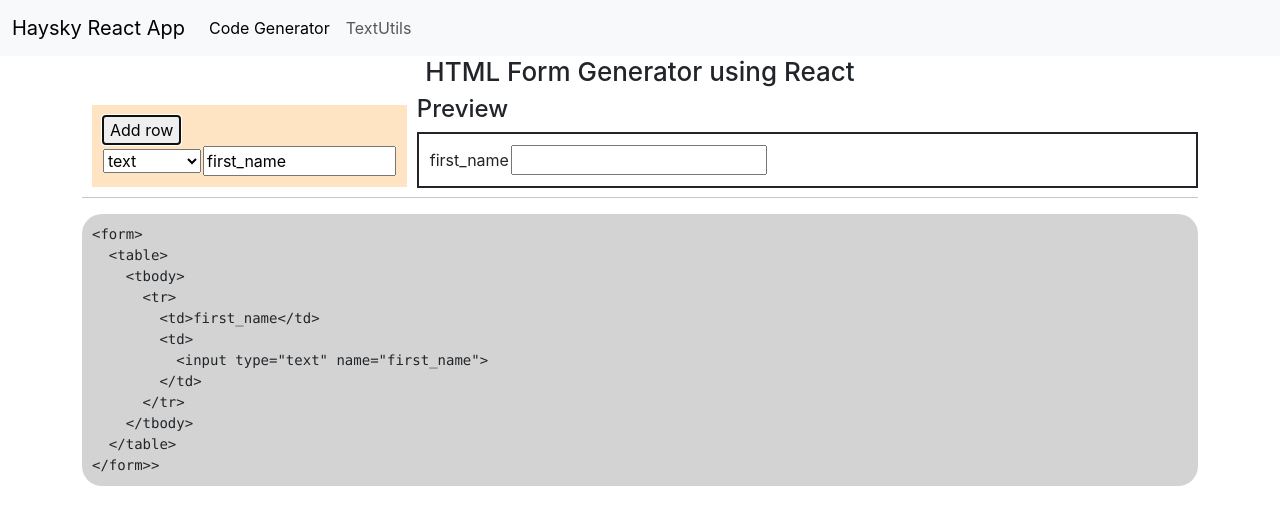
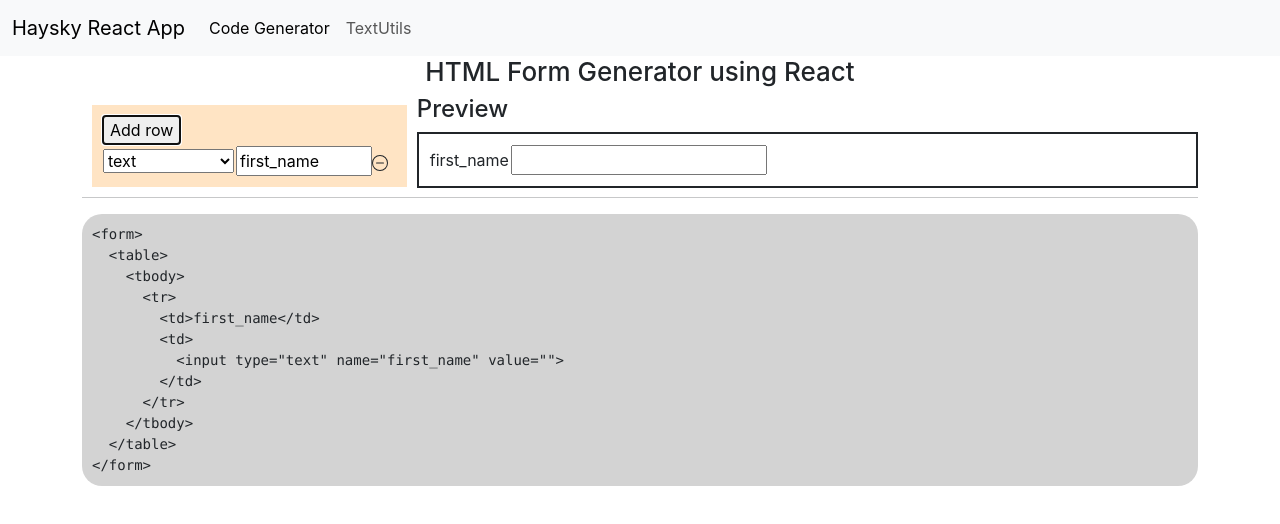
Before and after one commit to hayskytech/code-generator-react, a React (Create React App) app: page / in a window 1280 px wide. Shown: the top 524 px of the page. Built offline with nearby package versions, Linux system fonts and the light colour scheme.

Commit message:
remove row icon added

```diff
--- a/package.json
+++ b/package.json
@@ -6,6 +6,7 @@
     "@testing-library/jest-dom": "^5.16.5",
     "@testing-library/react": "^13.4.0",
     "@testing-library/user-event": "^13.5.0",
+    "bootstrap-icons": "^1.10.4",
     "localforage": "^1.10.0",
     "match-sorter": "^6.3.1",
     "react": "^18.2.0",
--- a/src/App.js
+++ b/src/App.js
@@ -1,9 +1,7 @@
 import './App.css';
 
 import Textform from './components/Textform';
-import ReactDOM from "react-dom/client";
 import { BrowserRouter, Route, Routes } from 'react-router-dom';
-import React, { useState } from 'react';
 import CodeGen from './components/CodeGen';
 import NavBar from './components/NavBar';
 function App() {
--- a/src/components/CodeGen.js
+++ b/src/components/CodeGen.js
@@ -1,15 +1,20 @@
 
 import './CodeGen.scss'
-import React, { useState } from 'react'
+import React from 'react'
 import { v4 as uuidv4 } from 'uuid';
 export default function CodeGen() {
 
 	var [list, setList] = React.useState([{ id: 1, type: "text", ans: "first_name", index: 0 }]);
 	const [htmlCode, setHtmlCode] = React.useState('');
-
+	const td_hide = ['submit', 'checkbox', 'hidden', 'button', 'reset']
+	const show_val = ['submit', 'hidden', 'button', 'reset']
+	const show_beside = ['checkbox']
 
 	const handleAdd = () => {
-		var l = list.length
+		var l = 0
+		if (list.length > 0) {
+			l = list[list.length - 1].index + 1
+		}
 		const newList = list.concat({ id: uuidv4(), ans: "field_name", type: "text", index: l });
 		setList(newList);
 		updateCode()
@@ -18,14 +23,20 @@ export default function CodeGen() {
 		setTimeout(() => {
 			const targetElem = document.getElementById('out');
 			if (targetElem) {
-				setHtmlCode(format(targetElem.innerHTML));
+				setHtmlCode(format_html(targetElem.innerHTML));
 			}
 		}, 200);
 	}
 	const handleInputChange = (event) => {
 		const x = event.target.id
 		var newList = JSON.parse(JSON.stringify(list))
-		newList[x].ans = event.target.value;
+		var i = 0;
+		while (i < newList.length) {
+			if (newList[i].index == x) {
+				newList[i].ans = event.target.value;
+			}
+			++i;
+		}
 		setList(newList)
 		updateCode()
 	}
@@ -33,32 +44,49 @@ export default function CodeGen() {
 	const handleTypeChange = (event) => {
 		const x = event.target.id
 		var newList = JSON.parse(JSON.stringify(list))
-		newList[x].type = event.target.value;
+		var i = 0;
+		while (i < newList.length) {
+			if (newList[i].index == x) {
+				newList[i].type = event.target.value;
+			}
+			++i;
+		}
 		setList(newList)
 		updateCode()
 	}
 	function small(x) {
-		x = x.replace(" ", "_");
+		x = x.replaceAll(" ", "_");
 		x = x.toLowerCase()
 		return x
 	}
-	function format(html) {
+	function format_html(html) {
 		var tab = '\t';
 		var result = '';
 		var indent = '';
-
 		html.split(/>\s*</).forEach(function (element) {
 			if (element.match(/^\/\w/)) {
 				indent = indent.substring(tab.length);
 			}
-
 			result += indent + '<' + element + '>\r\n';
-
 			if (element.match(/^<?\w[^>]*[^\/]$/) && !element.startsWith("input")) {
 				indent += tab;
 			}
 		});
 		return result.substring(1, result.length - 1);
+	}
+	function removeRow(event) {
+		const a = event.target.id
+		var newList = JSON.parse(JSON.stringify(list))
+		var i = 0;
+		while (i < newList.length) {
+			if (newList[i].index == a) {
+				newList.splice(i, 1);
+			} else {
+				++i;
+			}
+		}
+		setList(newList)
+		updateCode()
 	}
 	return (
 		<div className="container">
@@ -78,7 +106,6 @@ export default function CodeGen() {
 											<option value="email">email</option>
 											<option value="number">number</option>
 											<option value="range">range</option>
-											<option value="radio">radio</option>
 											<option value="password">password</option>
 											<option value="submit">submit</option>
 											<option value="file">file</option>
@@ -86,7 +113,8 @@ export default function CodeGen() {
 											<option value="checkbox">checkbox</option>
 											<option value="color">color</option>
 											<option value="hidden">hidden</option>
-											<option value="image">image</option>
+											{/* <option value="radio">radio</option> */}
+											{/* <option value="image">image</option> */}
 											<option value="month">month</option>
 											<option value="reset">reset</option>
 											<option value="search">search</option>
@@ -98,6 +126,15 @@ export default function CodeGen() {
 									</td>
 									<td>
 										<input id={item.index} type="text" value={item.ans} onChange={handleInputChange} />
+										<span className='removeIcon'>
+											<svg
+												id={item.index}
+												onClick={removeRow}
+												xmlns="http://www.w3.org/2000/svg" width="16" height="16" fill="currentColor" className="bi bi-dash-circle" viewBox="0 0 16 16">
+												<path d="M8 15A7 7 0 1 1 8 1a7 7 0 0 1 0 14zm0 1A8 8 0 1 0 8 0a8 8 0 0 0 0 16z" />
+												<path d="M4 8a.5.5 0 0 1 .5-.5h7a.5.5 0 0 1 0 1h-7A.5.5 0 0 1 4 8z" />
+											</svg>
+										</span>
 									</td>
 								</tr>
 							))}
@@ -113,9 +150,13 @@ export default function CodeGen() {
 							<tbody>
 								{list.map((item) => (
 									<tr key={item.id}>
-										<td>{item.ans}</td>
+										<td>{td_hide.includes(item.type) ? '' : item.ans}</td>
 										<td>
-											<input type={item.type} name={small(item.ans)} />
+											<input type={item.type}
+												name={small(item.ans)}
+												value={show_val.includes(item.type) ? item.ans : ''}
+												onChange={() => { }} />
+											{show_beside.includes(item.type) ? item.ans : ''}
 										</td>
 									</tr>
 								))}
@@ -124,11 +165,11 @@ export default function CodeGen() {
 					</form>
 				</div>
 			</div>
+			<hr />
 
-			{htmlCode && (
+			{Boolean(list.length) && (
 				<>
-					<hr />
-					<pre id='code'>{htmlCode}</pre>
+					<pre id='code'>{htmlCode.substring(0, htmlCode.length - 2)}</pre>
 				</>
 			)}
 		</div>
--- a/src/components/CodeGen.scss
+++ b/src/components/CodeGen.scss
@@ -38,7 +38,18 @@ hr{
 }
 #main-form{
 	width: 100%;
-	input,select{
+	input{
 		width: 100%;
 	}
+	input{
+		width: 85%;
+	}
 }
+.removeIcon{
+	cursor: pointer;
+	:hover{
+		color: red;
+		background-color: skyblue;
+		border-radius: 20px;
+	}
+}
--- a/src/components/NavBar.js
+++ b/src/components/NavBar.js
@@ -1,6 +1,4 @@
 import React from 'react'
-import ReactDOM from "react-dom/client";
-import { BrowserRouter, Route, Routes } from 'react-router-dom';
 import { Outlet, Link } from 'react-router-dom'
 
 export default function NavBar() {
@@ -8,7 +6,7 @@ export default function NavBar() {
 		<div>
 			<nav className="navbar navbar-expand-lg bg-body-tertiary">
 				<div className="container-fluid">
-					<a className="navbar-brand" href="">Haysky React App</a>
+					<Link className="navbar-brand" to="/">Haysky React App</Link>
 					<button className="navbar-toggler" type="button" data-bs-toggle="collapse" data-bs-target="#navbarSupportedContent" aria-controls="navbarSupportedContent" aria-expanded="false" aria-label="Toggle navigation">
 						<span className="navbar-toggler-icon"></span>
 					</button>
--- a/src/index.js
+++ b/src/index.js
@@ -6,9 +6,9 @@ import reportWebVitals from './reportWebVitals';
 
 const root = ReactDOM.createRoot(document.getElementById('root'));
 root.render(
-  <React.StrictMode>
-    <App />
-  </React.StrictMode>
+	<React.StrictMode>
+		<App />
+	</React.StrictMode>
 );
 
 // If you want to start measuring performance in your app, pass a function
```
Also changed, not shown: 1 other file (tests, documents, lock files or other folders).
